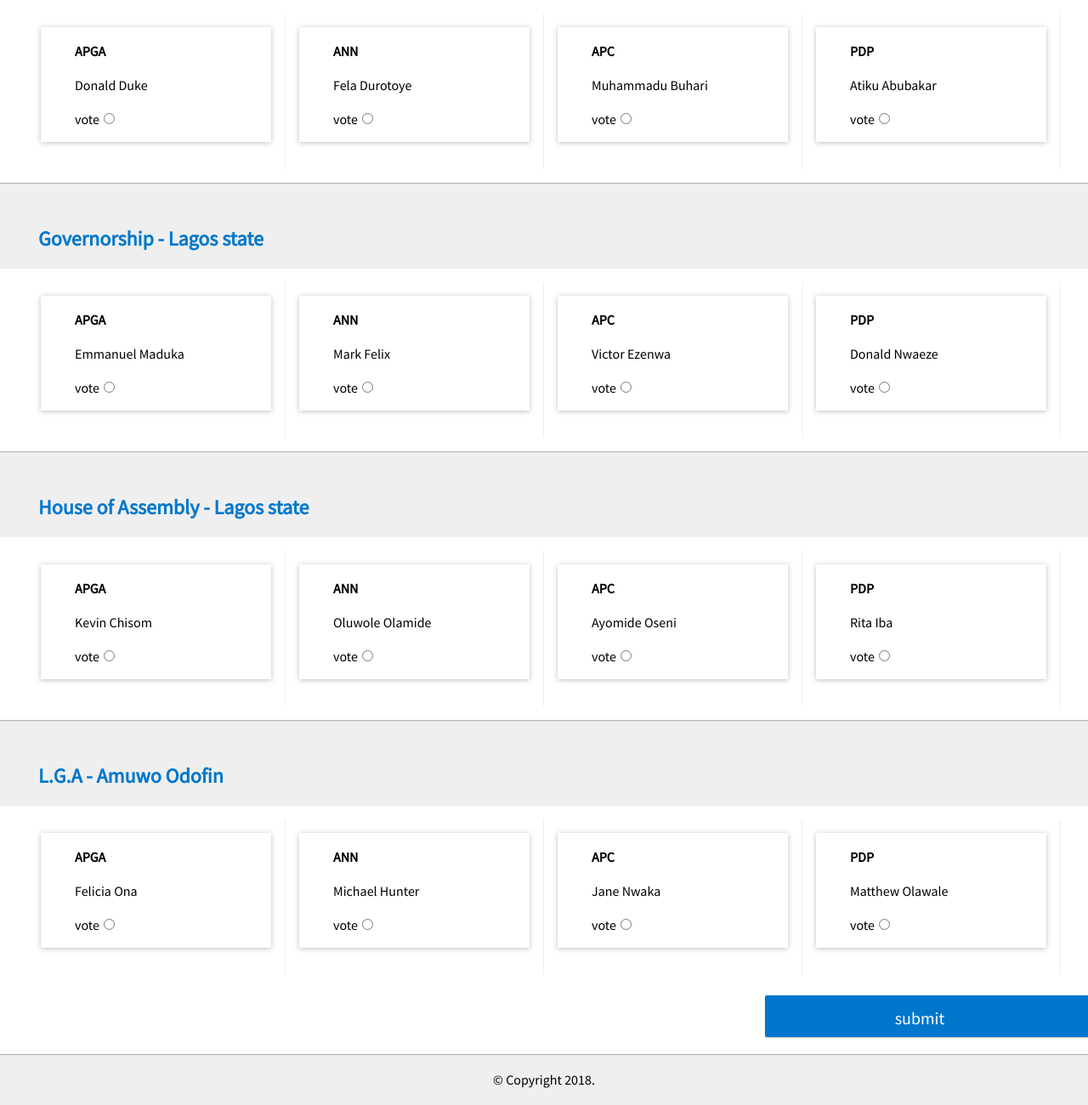
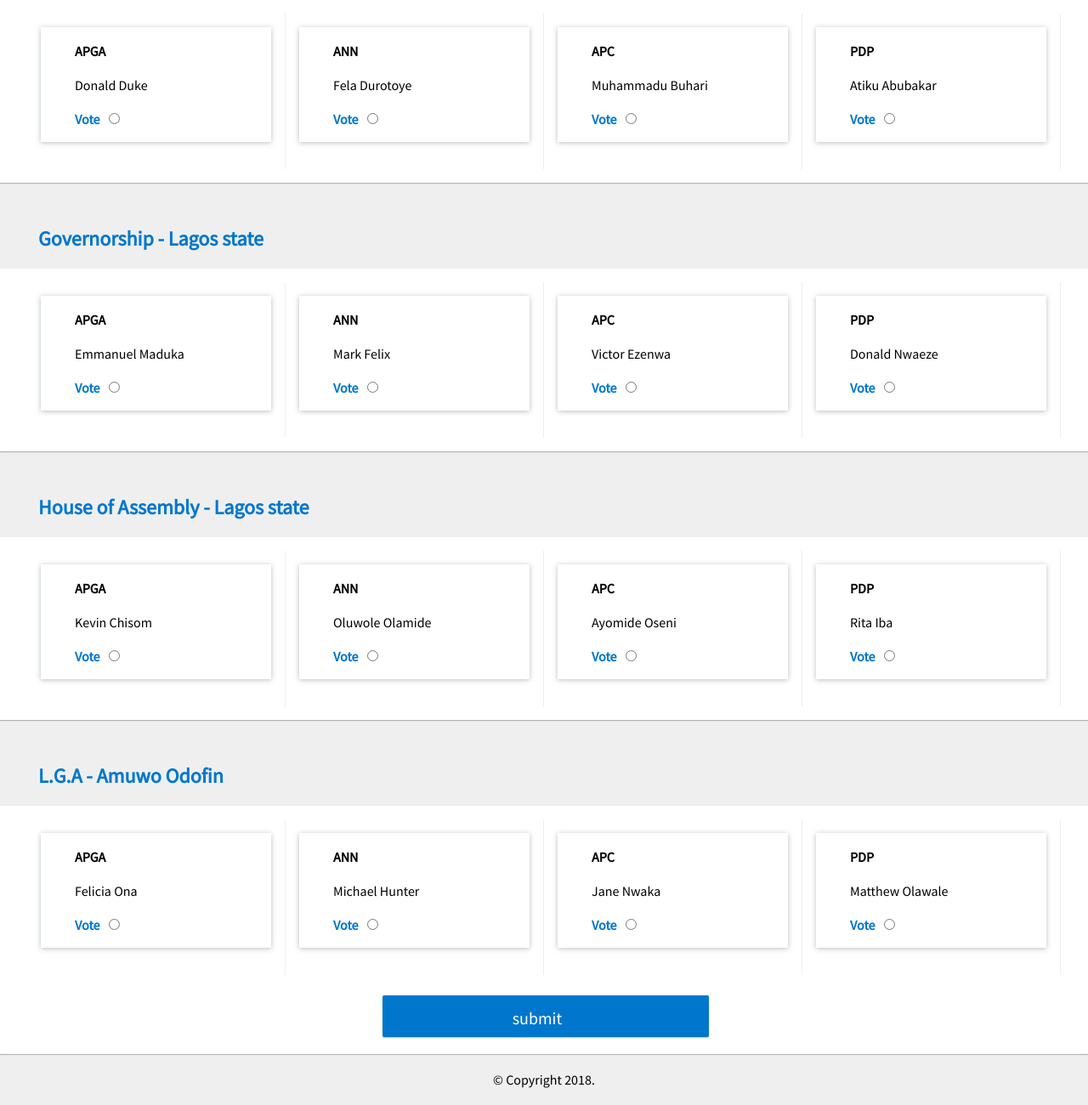
Before and after one commit to kingsley010/Politico, a plain HTML site: page UI/views/vote.html in a window 1280 px wide. Shown: the part 151-1451 px from the top of the page at 85% size. Drawn offline with Linux system fonts and the light colour scheme; a script that the page names is missing.

Commit message:
feat(template): Vote template
- add UI template for voting

[Delivers #163318169]

```diff
--- a/UI/public/css/style.css
+++ b/UI/public/css/style.css
@@ -42,7 +42,7 @@
     background-color: #07c;
     color: white;
     padding: 14px 20px 10px 0px;
-    margin: 8px 0 0 900px;
+    margin: 8px 0 0 450px;
     border: none;
     width: 30%;
     cursor: pointer;
@@ -800,11 +800,16 @@
 #want {
     margin-left: 40%;
     margin-right: 40%;
-    border:2
+    border:2;
     text-align: center;
     color: red;
     background-color: #cecdff;
+}
 
+#voting {
+    color:#07c;
+    font-weight: bold;
+    padding-right: 5px;
 }
 
 #want h3 a {
--- a/UI/views/vote.html
+++ b/UI/views/vote.html
@@ -13,11 +13,11 @@
 <body id="body">
         <header class="header2">
                 <div class="header-links" id="header__div">
-                  <a class="header_link header-logo" href="#"><span id="politico">Politico</span></a>
+                  <a class="header_link header-logo" href="logged.html"><span id="politico">Politico</span></a>
                   <span class="header-right">
-                    <a class="header__link" href="#">HOME</a>
-                    <a class="header__link" href="#">PROFILE</a>
-                    <a class="header__link" href="#">LOGOUT</a>
+                    <a class="header__link" href="logged.html">HOME</a>
+                    <a class="header__link" href="profile.html">PROFILE</a>
+                    <a class="header__link" href="../index.html">LOGOUT</a>
                     <a href="javascript:void(0);" onclick="toggleMenu()" class="header__menu-icon">&#9776;</a>
                   </span>
                 </div>
@@ -31,7 +31,7 @@
                         <ul>
                             <lI id="tytle_b">APGA</lI><br>
                             <lI>Donald Duke</lI><br>
-                            <lI><label for="voted">vote</label><input type="radio" name="election" value="vote" id="voted"></lI>
+                            <lI><label for="voted" id="voting">Vote</label><input type="radio" name="election" value="vote" id="voted"></lI>
                         </ul>
                     </div>
 
@@ -47,7 +47,7 @@
                                     <ul>
                                             <lI id="tytle_b">ANN</lI><br>
                                             <lI>Fela Durotoye</lI><br>
-                                            <lI><label for="voted">vote</label><input type="radio" name="election" value="vote" id="voted"></lI>
+                                            <lI><label for="voted" id="voting">Vote</label><input type="radio" name="election" value="vote" id="voted"></lI>
                                         </ul>
                                 </div>
 
@@ -60,7 +60,7 @@
                                 <ul>
                                         <lI id="tytle_b">APC</lI><br>
                                         <lI>Muhammadu Buhari</lI><br>
-                                        <lI><label for="voted">vote</label><input type="radio" name="election" value="vote" id="voted"></lI>
+                                        <lI><label for="voted" id="voting">Vote</label><input type="radio" name="election" value="vote" id="voted"></lI>
                                     </ul>
                         </div>
 
@@ -76,7 +76,7 @@
                                         <ul>
                                                 <lI id="tytle_b">PDP</lI><br>
                                                 <lI>Atiku Abubakar</lI><br>
-                                                <lI><label for="voted">vote</label><input type="radio" name="election" value="vote" id="voted"></lI>
+                                                <lI><label for="voted" id="voting">Vote</label><input type="radio" name="election" value="vote" id="voted"></lI>
                                             </ul>
                                     </div>
 
@@ -92,7 +92,7 @@
                                 <ul>
                                         <lI id="tytle_b">APGA</lI><br>
                                         <lI>Emmanuel Maduka</lI><br>
-                                        <lI><label for="voted">vote</label><input type="radio" name="election" value="vote" id="voted"></lI>
+                                        <lI><label for="voted" id="voting">Vote</label><input type="radio" name="election" value="vote" id="voted"></lI>
                                     </ul>
                         </div>
 
@@ -108,7 +108,7 @@
                                         <ul>
                                                 <lI id="tytle_b">ANN</lI><br>
                                                 <lI>Mark Felix</lI><br>
-                                                <lI><label for="voted">vote</label><input type="radio" name="election" value="vote" id="voted"></lI>
+                                                <lI><label for="voted" id="voting">Vote</label><input type="radio" name="election" value="vote" id="voted"></lI>
                                             </ul>
                                     </div>
 
@@ -121,7 +121,7 @@
                                     <ul>
                                             <lI id="tytle_b">APC</lI><br>
                                             <lI>Victor Ezenwa</lI><br>
-                                            <lI><label for="voted">vote</label><input type="radio" name="election" value="vote" id="voted"></lI>
+                                            <lI><label for="voted" id="voting">Vote</label><input type="radio" name="election" value="vote" id="voted"></lI>
                                         </ul>
                             </div>
 
@@ -137,7 +137,7 @@
                                             <ul>
                                                     <lI id="tytle_b">PDP</lI><br>
                                                     <lI>Donald Nwaeze</lI><br>
-                                                    <lI><label for="voted">vote</label><input type="radio" name="election" value="vote" id="voted"></lI>
+                                                    <lI><label for="voted" id="voting">Vote</label><input type="radio" name="election" value="vote" id="voted"></lI>
                                                 </ul>
                                         </div>
 
@@ -154,7 +154,7 @@
                                     <ul>
                                             <lI id="tytle_b">APGA</lI><br>
                                             <lI>Kevin Chisom</lI><br>
-                                            <lI><label for="voted">vote</label><input type="radio" name="election" value="vote" id="voted"></lI>
+                                            <lI><label for="voted" id="voting">Vote</label><input type="radio" name="election" value="vote" id="voted"></lI>
                                         </ul>
                             </div>
 
@@ -170,7 +170,7 @@
                                             <ul>
                                                     <lI id="tytle_b">ANN</lI><br>
                                                     <lI>Oluwole Olamide</lI><br>
-                                                    <lI><label for="voted">vote</label><input type="radio" name="election" value="vote" id="voted"></lI>
+                                                    <lI><label for="voted" id="voting">Vote</label><input type="radio" name="election" value="vote" id="voted"></lI>
                                                 </ul>
                                         </div>
 
@@ -183,7 +183,7 @@
                                         <ul>
                                                 <lI id="tytle_b">APC</lI><br>
                                                 <lI>Ayomide Oseni</lI><br>
-                                                <lI><label for="voted">vote</label><input type="radio" name="election" value="vote" id="voted"></lI>
+                                                <lI><label for="voted" id="voting">Vote</label><input type="radio" name="election" value="vote" id="voted"></lI>
                                             </ul>
                                 </div>
 
@@ -199,7 +199,7 @@
                                                 <ul>
                                                         <lI id="tytle_b">PDP</lI><br>
                                                         <lI>Rita Iba</lI><br>
-                                                        <lI><label for="voted">vote</label><input type="radio" name="election" value="vote" id="voted"></lI>
+                                                        <lI><label for="voted" id="voting">Vote</label><input type="radio" name="election" value="vote" id="voted"></lI>
                                                     </ul>
                                             </div>
 
@@ -217,7 +217,7 @@
                                         <ul>
                                                 <lI id="tytle_b">APGA</lI><br>
                                                 <lI>Felicia Ona</lI><br>
-                                                <lI><label for="voted">vote</label><input type="radio" name="election" value="vote" id="voted"></lI>
+                                                <lI><label for="voted" id="voting">Vote</label><input type="radio" name="election" value="vote" id="voted"></lI>
                                             </ul>
                                 </div>
 
@@ -233,7 +233,7 @@
                                                 <ul>
                                                         <lI id="tytle_b">ANN</lI><br>
                                                         <lI>Michael Hunter</lI><br>
-                                                        <lI><label for="voted">vote</label><input type="radio" name="election" value="vote" id="voted"></lI>
+                                                        <lI><label for="voted" id="voting">Vote</label><input type="radio" name="election" value="vote" id="voted"></lI>
                                                     </ul>
                                             </div>
 
@@ -246,7 +246,7 @@
                                             <ul>
                                                     <lI id="tytle_b">APC</lI><br>
                                                     <lI>Jane Nwaka</lI><br>
-                                                    <lI><label for="voted">vote</label><input type="radio" name="election" value="vote" id="voted"></lI>
+                                                    <lI><label for="voted" id="voting">Vote</label><input type="radio" name="election" value="vote" id="voted"></lI>
                                                 </ul>
                                     </div>
 
@@ -262,7 +262,7 @@
                                                     <ul>
                                                             <lI id="tytle_b">PDP</lI><br>
                                                             <lI>Matthew Olawale</lI><br>
-                                                            <lI><label for="voted">vote</label><input type="radio" name="election" value="vote" id="voted"></lI>
+                                                            <lI><label for="voted" id="voting">Vote</label><input type="radio" name="election" value="vote" id="voted"></lI>
                                                         </ul>
                                                 </div>
 
@@ -272,7 +272,7 @@
                     </div>
 
                     <div class="form-but">
-                        <a href="#"><button class="form-button-vote" type="submit">submit</button></a>
+                        <a href="profile.html"><button class="form-button-vote" type="submit">submit</button></a>
                     </div>
 
     <div id="footer_logged">
```
